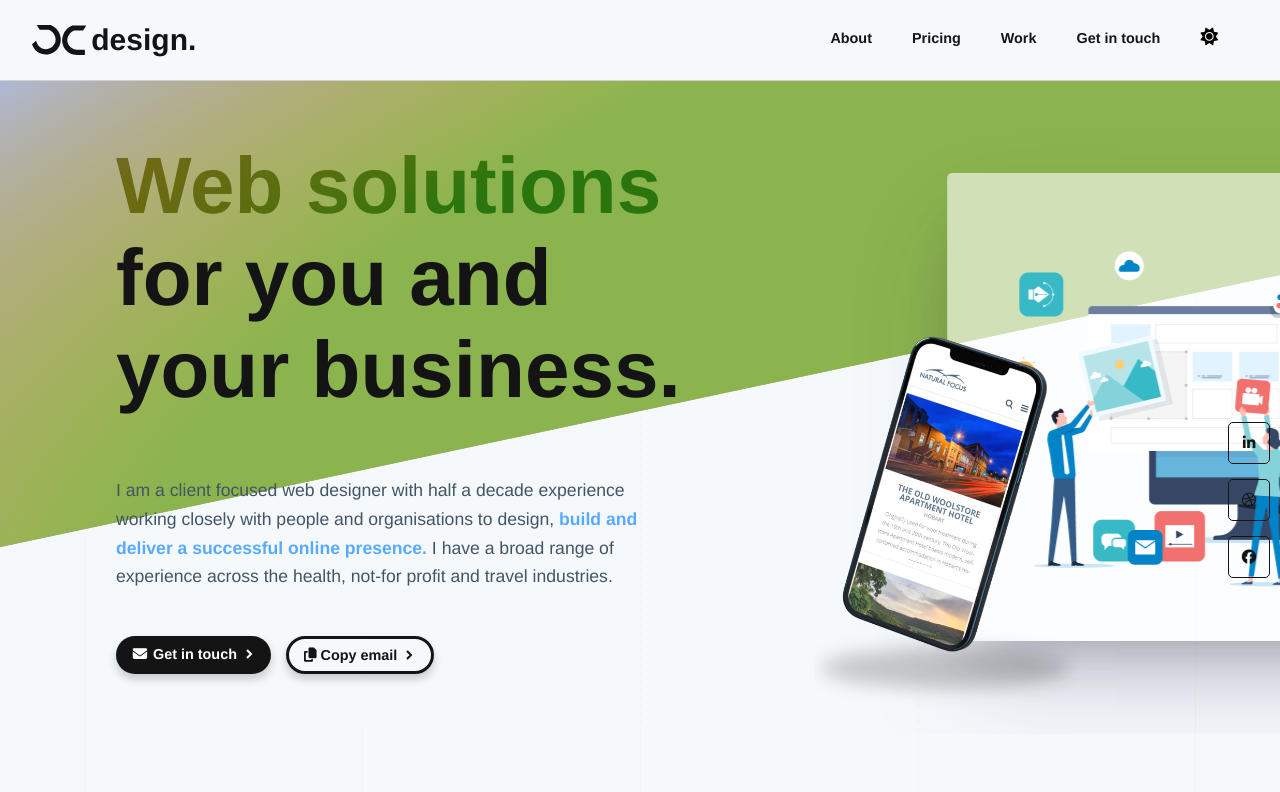
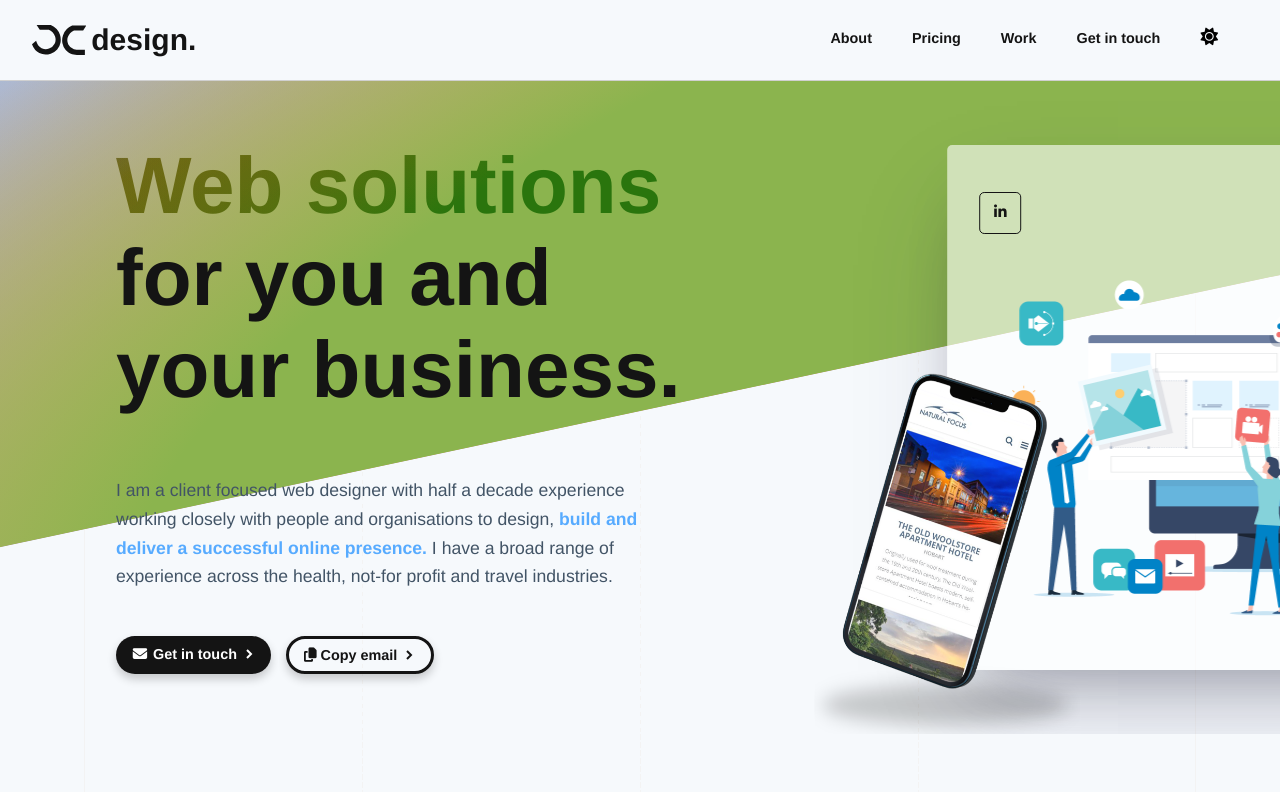
Before and after one commit to Jeremynicholas/JC-design-Vue, a Vue app: page / in a window 1280 px wide. Shown: the top 792 px of the page. Built offline with nearby package versions, Linux system fonts and the light colour scheme.

Commit message:
Social links

```diff
--- a/src/components/homepage/Showcase.vue
+++ b/src/components/homepage/Showcase.vue
@@ -11,18 +11,15 @@
                     @click="scrollToEnquire"/>
                 <ButtonCopy icon="fas fa-copy" text="Copy email" />
             </div>
-            <div class ="social-icons hide-at-mob-large">
-			<ul>
-				<li><a href="https://www.linkedin.com/in/jeremy-cameron-12b72185/" target="_blank" title="Go to Jeremy's Linkedin profile">
-					<i class="fab fa-linkedin-in"></i></a></li>
-				<li><a href="https://dribbble.com/jemcam/" target="_blank" title="Go to Jeremy's Dribble profile">
-					<i class="fab fa-dribbble"></i></a></li>
-				<li><a href="#"><i class="fab fa-facebook"></i></a></li>
-				</ul>
-		    </div>
         </div>
         <div class="columns">
             <div class="background-clear">
+                <div class ="social-icons hide-at-mob-large">
+                    <ul>
+                        <li><a href="https://www.linkedin.com/in/jeremy-cameron-12b72185/" target="_blank" title="Go to Jeremy's Linkedin profile">
+                        <i class="fab fa-linkedin-in"></i></a></li>
+                    </ul>
+		        </div>
                 <img class="overlay" src="/images/phone-mock.png" alt="about"/>
                 <img src="/images/home-website-vector.png" alt="about"/>
             </div>
@@ -32,7 +29,6 @@
 
 <script setup >
     import Button from '../Button.vue'
-    import Logo from '../Logo.vue'
     import ButtonCopy from '../ButtonCopy.vue'
     import VueScrollTo from 'vue-scrollto';
 
@@ -93,7 +89,6 @@
         padding: var(--columnPaddingNormal);
         box-shadow: var(--box-shadow-large);
         width: 600px;
-        z-index: -1;
         border-radius: var(--border-radius);
         box-shadow: var(--box-shadow-large);
         transform: translate(30%, 0%);
@@ -101,10 +96,7 @@
 
 
     .social-icons {
-        position: absolute;
-        top: 50%;
-        right: 10px;
-        z-index: 10;
+      z-index: 99;
     }
 
     .social-icons ul li {
```
